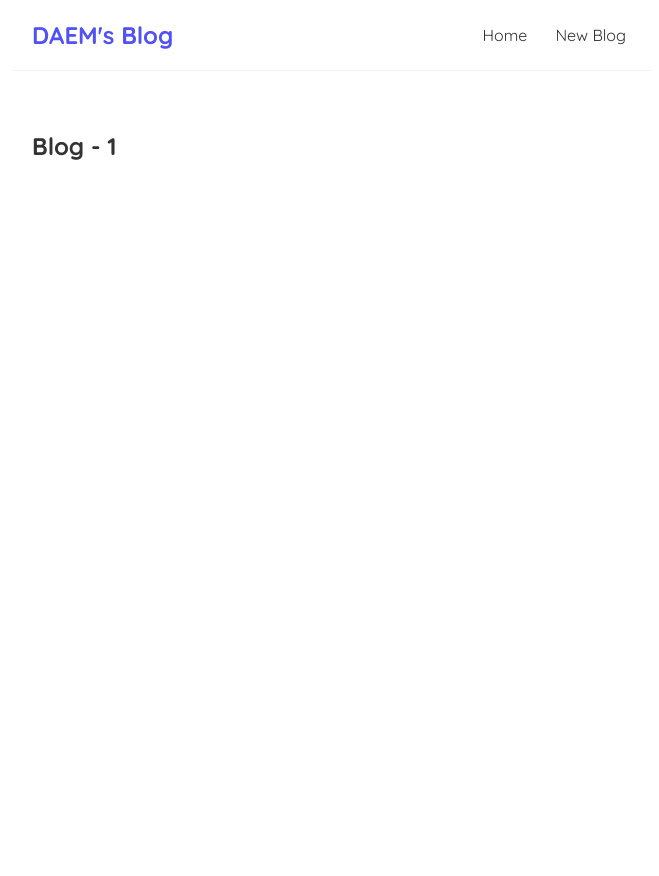
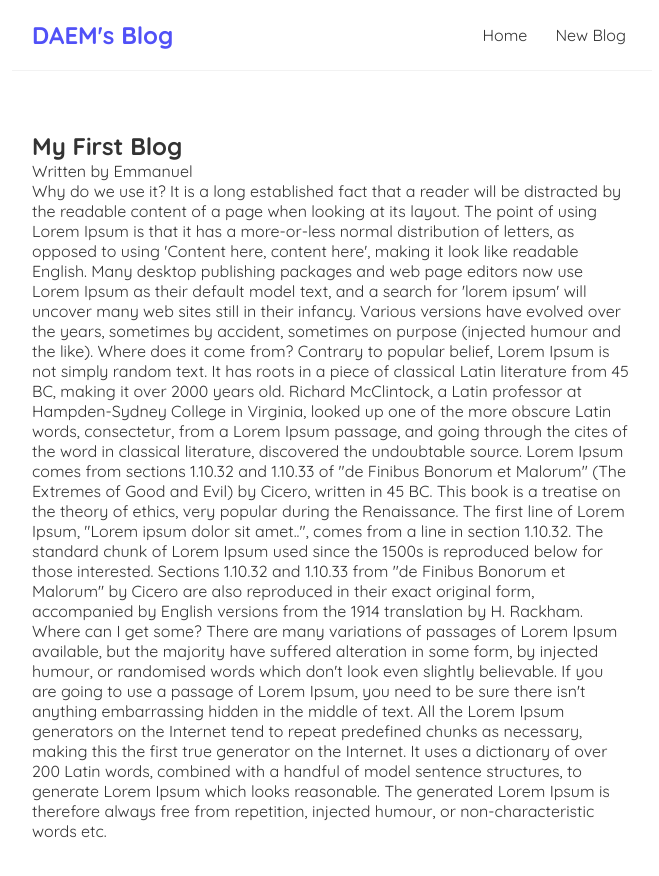
Before and after one commit to DAEM007/DAEM-BLOG, a React (Create React App) app: page /blogs/1 in a window 1280 px wide. Shown: the top 876 px of the page, without its empty margins (308-967 px from the left). Before the commit the page ends 800 px from the top, so only its background shows below. Built offline with nearby package versions, Linux system fonts and the light colour scheme; data requests are answered from the project's data file.

Commit message:
Reused custom hook to fetch data

```diff
--- a/src/BlogDetails.js
+++ b/src/BlogDetails.js
@@ -1,11 +1,21 @@
 import { useParams } from "react-router-dom";
+import useFetch from "./useFetch";
 
 const BlogDetails = () => {
     const { id } = useParams();
+    const { isPending, error, data: blogs } = useFetch(` http://localhost:9000/blogs/${id}`);
 
     return (
         <div className="blog-details">
-            <h2>Blog - {id}</h2>
+            {isPending && <div>Loading...</div>}
+            {error && <div>{ error }</div>}
+            {blogs && (
+                <div>
+                    <h2>{ blogs.title }</h2>
+                    <p>Written by { blogs.author }</p>
+                    <div>{ blogs.body }</div>
+                </div>
+            )}
         </div>
     );
 }
```
